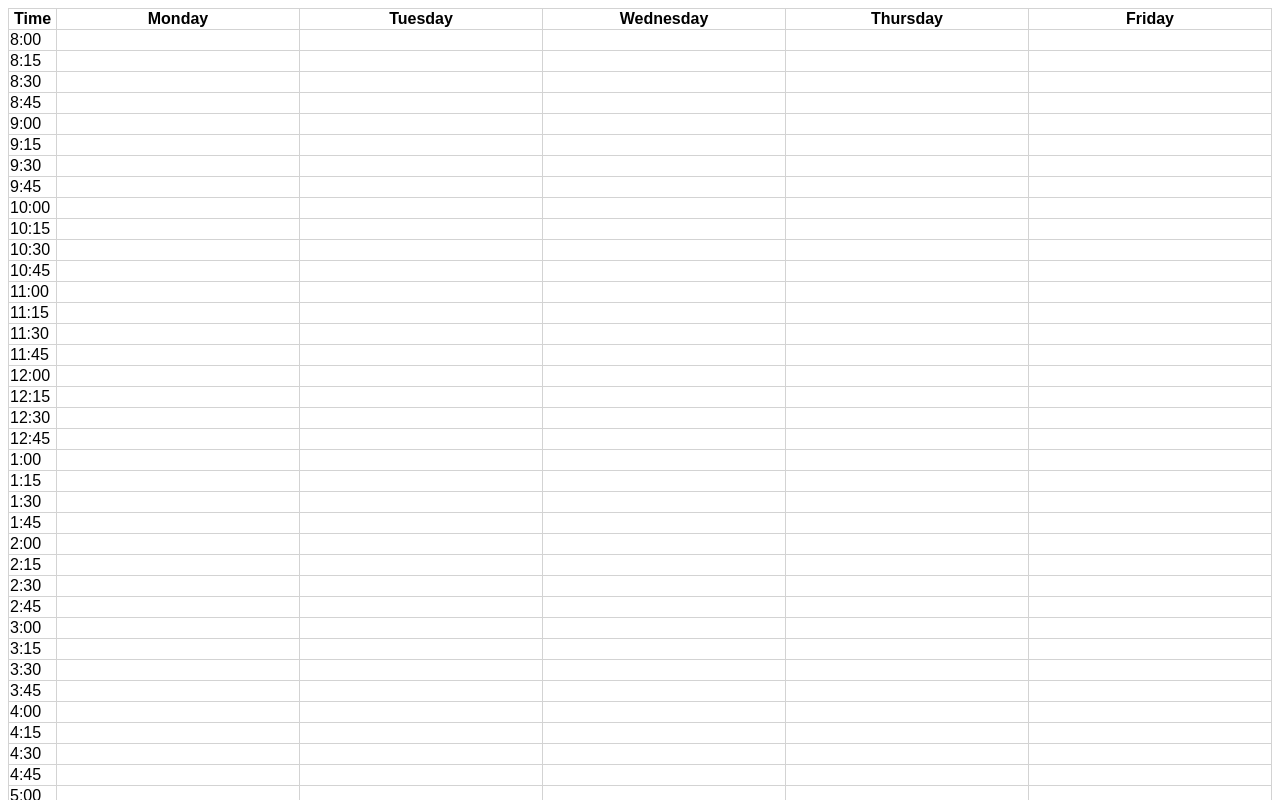
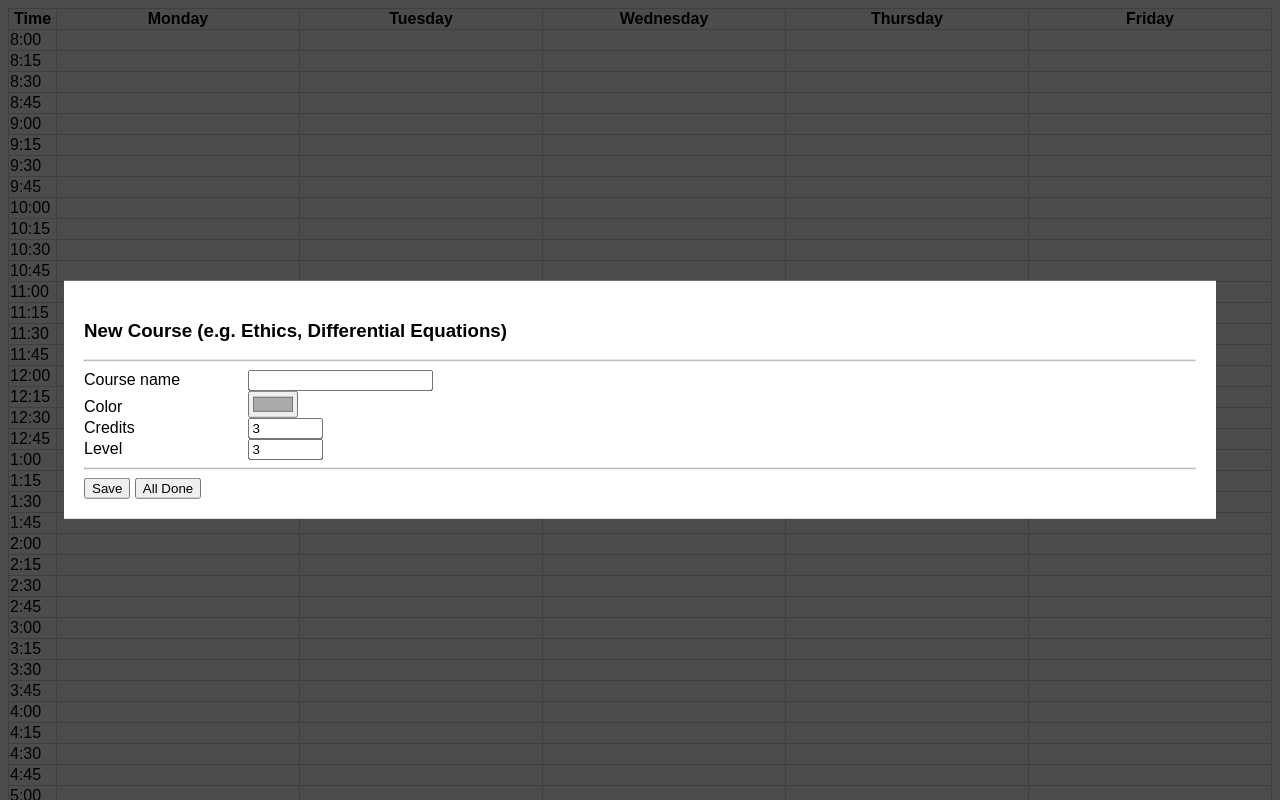
Before and after one commit to PrivacyPolicy/SchoolSchedule, a plain HTML site: page schedule.html in a window 1280 px wide. Shown: the top 800 px of the page. Drawn offline with nearby package versions, Linux system fonts and the light colour scheme.

Commit message:
Update schedule.html
Now it prompts for the user's input

```diff
--- a/schedule.html
+++ b/schedule.html
@@ -128,7 +128,7 @@
     </fieldset>
 
     <!-- popup forms to get stuff -->
-    <!--<div id=blackground></div>
+    <div id=blackground></div>
     <div class=dialog id=input_courses>
         <h3>New Course (e.g. Ethics, Differential Equations)</h3>
         <hr>
@@ -158,6 +158,6 @@
         <hr>
         <button class=save>Save</button>
         <button class=done>All Done</button>
-    </div>-->
+    </div>
 </body>
 </html>
```
